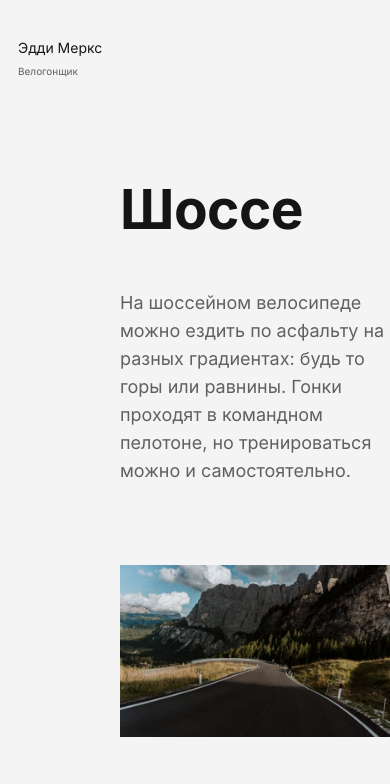
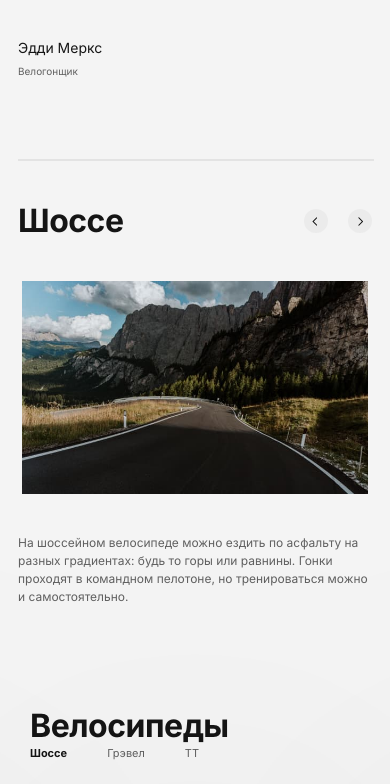
Before and after one commit to Encors/Competitive_minmax, a plain HTML site: page index.html in a window 390 px wide. Shown: the part 1238-2022 px from the top of the page. Drawn offline with Linux system fonts and the light colour scheme.

Commit message:
доработка под мобилку

```diff
--- a/blocks/highway/__gallery/highway__gallery.css
+++ b/blocks/highway/__gallery/highway__gallery.css
@@ -2,4 +2,17 @@
     display: flex;
     column-gap: 40px;
     margin: 0 0 50px;
+    width: 100%;
 }
+@media screen and (max-width: 1023px) {
+    .highway__gallery{
+        margin: 0 0 30px;
+    }
+}
+@media screen and (max-width: 767px) {
+    .highway__gallery{
+        grid-area: 3 / 1 / 3 / 1;
+        margin: 40px 0;
+        justify-content: center;
+    }
+}
--- a/blocks/highway/__img/highway__img.css
+++ b/blocks/highway/__img/highway__img.css
@@ -1,4 +1,30 @@
 .highway__img{
     max-width: 650px;
     width: 100%;
+    object-fit: contain;
 }
+@media screen and (max-width: 1439px) {
+    .highway__img{
+        max-width: 559px;
+    }
+}
+@media screen and (max-width: 1279px) {
+    .highway__img{
+        max-width: 432px;
+    }
+}
+@media screen and (max-width: 1023px) {
+    .highway__img{
+        max-width: 346px;
+    }
+}
+@media screen and (max-width: 767px) {
+    .highway__img{
+        min-width: 284px;
+    }
+}
+@media screen and (max-width: 767px) {
+    .highway__img:last-child{
+        display: none;
+    }
+}
--- /dev/null
+++ b/blocks/highway/__line/highway__line.css
@@ -0,0 +1,12 @@
+.highway__line{
+    display: none;
+}
+@media screen and (max-width: 767px){
+    .highway__line{
+        display: block;
+        width: 100%;
+        border: 1px solid #E3E3E3;
+        margin-bottom: 40px;
+        grid-area: 1 / 1 / 1 / 1;
+    }
+}
--- a/blocks/highway/__slider-left/highway__slider-left.css
+++ b/blocks/highway/__slider-left/highway__slider-left.css
@@ -1,7 +1,6 @@
 .highway__slider-left{
-    max-width: 50px;
-    width: 100%;
-    min-height: 50px;
+    width: 50px;
+    height: 50px;
     border-radius: 25px;
     background: #EBEBEB;
     position: relative;
@@ -9,10 +8,23 @@
 .highway__slider-left::before{
     background-image: url(../../../images/highway__slider-left.svg);
     content: '';
-    max-width: 7px;
-    width: 100%;
-    min-height: 16px;
+    width: 7px;
+    height: 16px;
     position: absolute;
-    background-size: cover;
+    top: 16px;
+    left: 19px;
+    background-size: contain;
     background-repeat: no-repeat;
 }
+@media screen and (max-width: 767px) {
+    .highway__slider-left{
+        width: 24px;
+        height: 24px;
+    }
+    .highway__slider-left::before{
+        width: 4.5px;
+        height: 10px;
+        top: 8px;
+        left: 8px;
+    }
+}
--- a/blocks/highway/__slider-right/highway__slider-right.css
+++ b/blocks/highway/__slider-right/highway__slider-right.css
@@ -1,17 +1,30 @@
 .highway__slider-right{
-    max-width: 50px;
-    width: 100%;
-    min-height: 50px;
+    width: 50px;
+    height: 50px;
     border-radius: 25px;
     background: #EBEBEB;
+    position: relative;
 }
 .highway__slider-right::before{
     background-image: url(../../../images/highway__slider-right.svg);
     content: '';
-    max-width: 7px;
-    width: 100%;
-    min-height: 16px;
+    width: 7px;
+    height: 16px;
     position: absolute;
-    background-size: cover;
+    top: 16px;
+    left: 21px;
+    background-size: contain;
     background-repeat: no-repeat;
 }
+@media screen and (max-width: 767px) {
+    .highway__slider-right{
+        width: 24px;
+        height: 24px;
+    }
+    .highway__slider-right::before{
+        width: 4.5px;
+        height: 10px;
+        top: 8px;
+        left: 10px;
+    }
+}
--- a/blocks/highway/__slider/highway__slider.css
+++ b/blocks/highway/__slider/highway__slider.css
@@ -2,3 +2,11 @@
     display: flex;
     column-gap: 20px
 }
+@media screen and (max-width: 767px) {
+    .highway__slider{
+        grid-area: 2 / 1 / 2 / 1;
+        margin-left: 70%;
+        justify-content: flex-end;
+        align-items: center;
+    }
+}
--- a/blocks/highway/__text/highway__text.css
+++ b/blocks/highway/__text/highway__text.css
@@ -10,3 +10,17 @@
     width: 100%;
     margin: 0 0 80px;
 }
+@media screen and (max-width: 1023px) {
+    .highway__text{
+        margin: 0 0 40px;
+        font-size: 16px;
+    }
+}
+@media screen and (max-width: 767px) {
+    .highway__text{
+        font-size: 12px;
+        line-height: 18px;
+        margin: 0;
+        grid-area: 4 / 1 / 4 / 1;
+    }
+}
--- a/blocks/highway/__title/highway__title.css
+++ b/blocks/highway/__title/highway__title.css
@@ -10,3 +10,17 @@
     width: 100%;
     margin: 0 0 50px;
 }
+@media screen and (max-width: 1023px) {
+    .highway__title{
+        margin: 0 0 40px;
+        font-size: 40px;
+    }
+}
+@media screen and (max-width: 767px) {
+    .highway__title{
+        font-size: 32px;
+        line-height: 40px;
+        margin: 0;
+        grid-area: 2 / 1 / 2 / 1;
+    }
+}
--- a/blocks/highway/highway.css
+++ b/blocks/highway/highway.css
@@ -3,3 +3,17 @@
     margin-left: 120px;
     padding: 60px 0;
 }
+@media screen and (max-width: 1023px) {
+    .highway{
+        margin: 0 18px;
+        width: calc(100% - 18px * 2);
+        padding: 40px 0;
+    }
+}
+@media screen and (max-width: 767px) {
+    .highway{
+        display: grid;
+        grid-template-columns: 1fr;
+        padding: 40px 0;
+    }
+}
--- a/index.html
+++ b/index.html
@@ -42,6 +42,7 @@
           </div>
         </article>
         <section class="highway" id="highway">
+          <div class="highway__line"></div>
           <h2 class="highway__title">Шоссе</h2>
           <p class="highway__text">
             На шоссейном велосипеде можно ездить по асфальту на разных градиентах: будь то горы или равнины.
--- a/pages/index.css
+++ b/pages/index.css
@@ -39,6 +39,7 @@
 @import url(../blocks/highway/__slider/highway__slider.css);
 @import url(../blocks/highway/__slider-left/highway__slider-left.css);
 @import url(../blocks/highway/__slider-right/highway__slider-right.css);
+@import url(../blocks/highway/__line/highway__line.css);
 /* bikes */
 @import url(../blocks/bikes/bikes.css);
 @import url(../blocks/bikes/__title/bikes__title.css);
```
